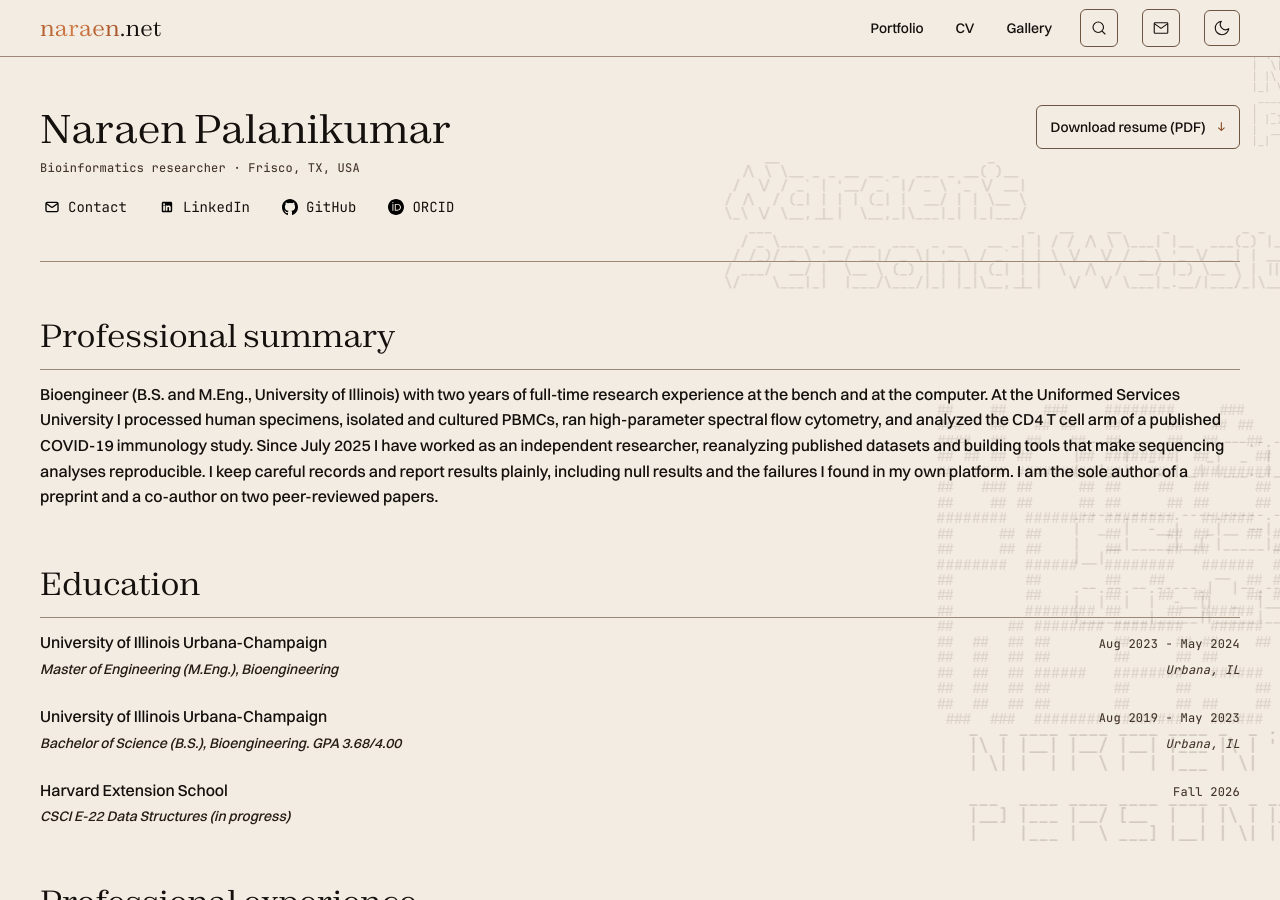
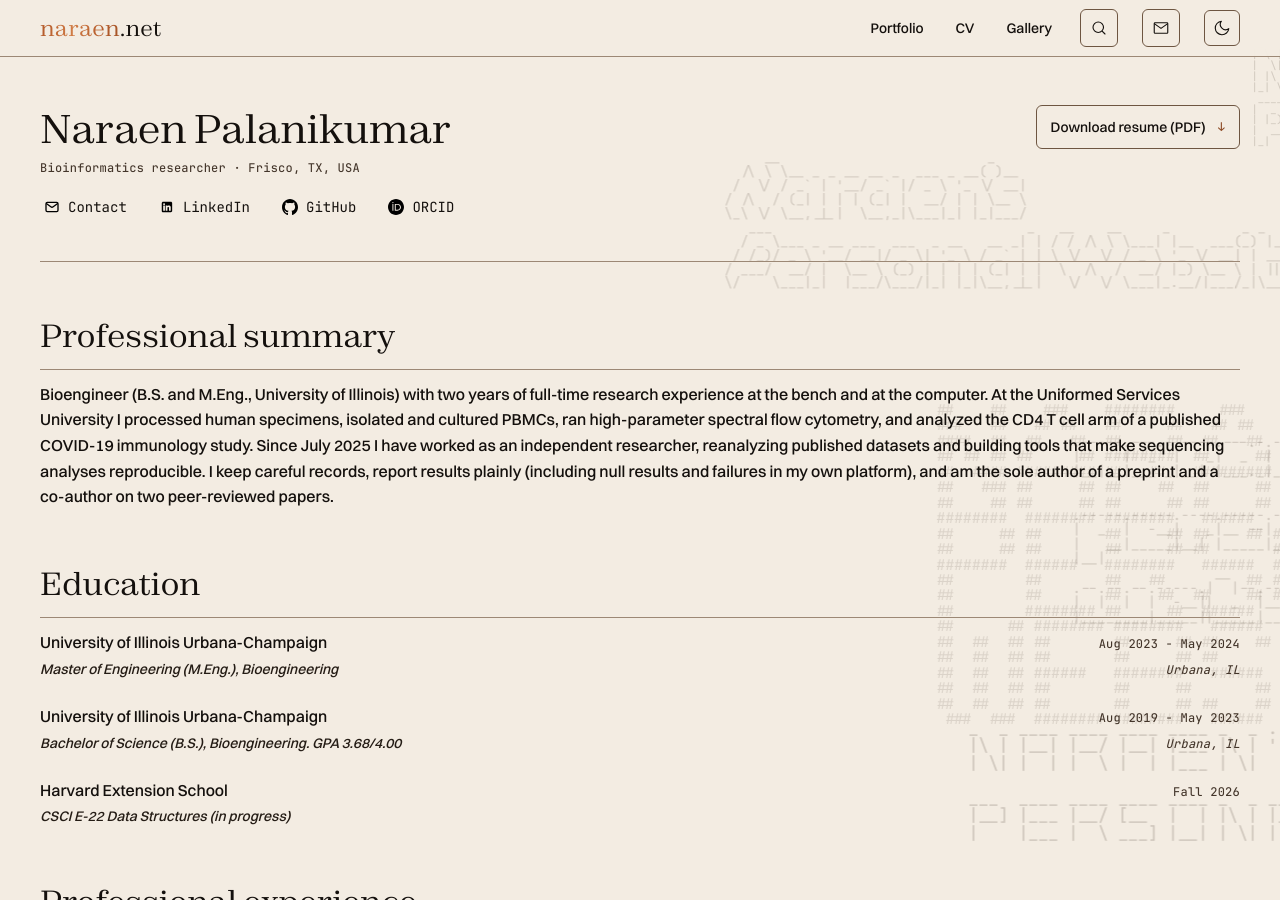
Before and after one commit to naraenp/naraen_net, a Jekyll site: the page built from cv.markdown, in a window 1280 px wide and 900 px high. Built offline with Jekyll 4.4.1, drawn with Linux system fonts in a browser that asks for light colours.

Commit message:
Install the rebuilt resume with the preprint; match the CV summary to it
The resume PDF is the Nov 19 master: a Preprint section, the audit
bullet in the research entry, no grading scores, EMT-B inactive. The
CV summary now uses the resume's wording.

Co-Authored-By: Claude Opus 5.5 <noreply@anthropic.com>
Claude-Session: https://claude.ai/code/session_01JYWahrQ5YKWq9vf7KUUx5o

```diff
--- a/_data/profile.yml
+++ b/_data/profile.yml
@@ -455,8 +455,8 @@ summary: Bioengineer (B.S. and M.Eng., University of Illinois) with two years of
   and cultured PBMCs, ran high-parameter spectral flow cytometry, and analyzed the CD4 T cell arm of a published
   COVID-19 immunology study. Since July 2025 I have worked as an independent researcher,
   reanalyzing published datasets and building tools that make sequencing analyses reproducible. I keep
-  careful records and report results plainly, including null results and the failures I found in my own
-  platform. I am the sole author of a preprint and a co-author on two peer-reviewed papers.
+  careful records, report results plainly (including null results and failures in my own platform), and am
+  the sole author of a preprint and a co-author on two peer-reviewed papers.
 skills:
 - key: lab
   label: Laboratory
```
Also changed, not shown: 1 other file.
